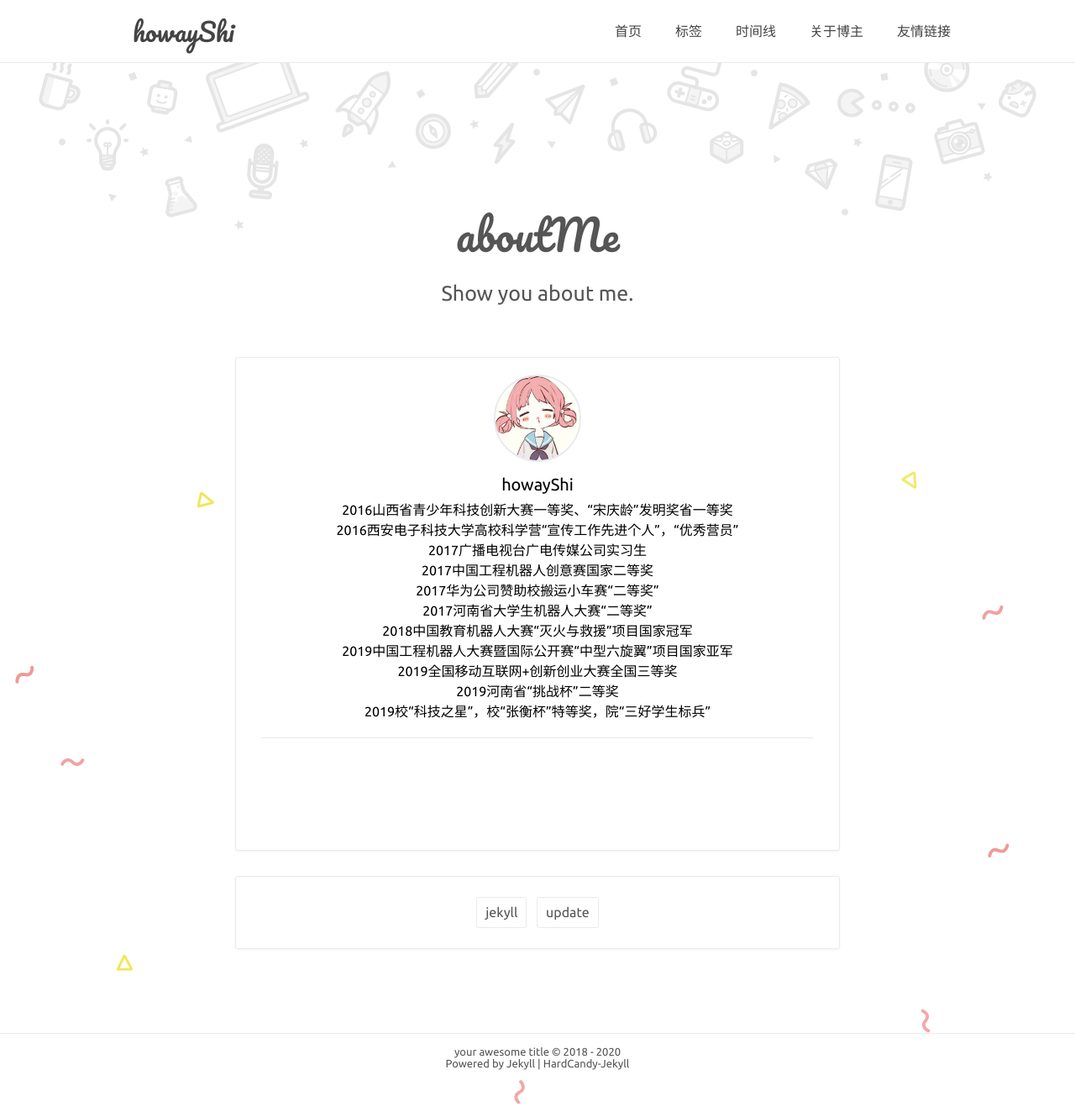
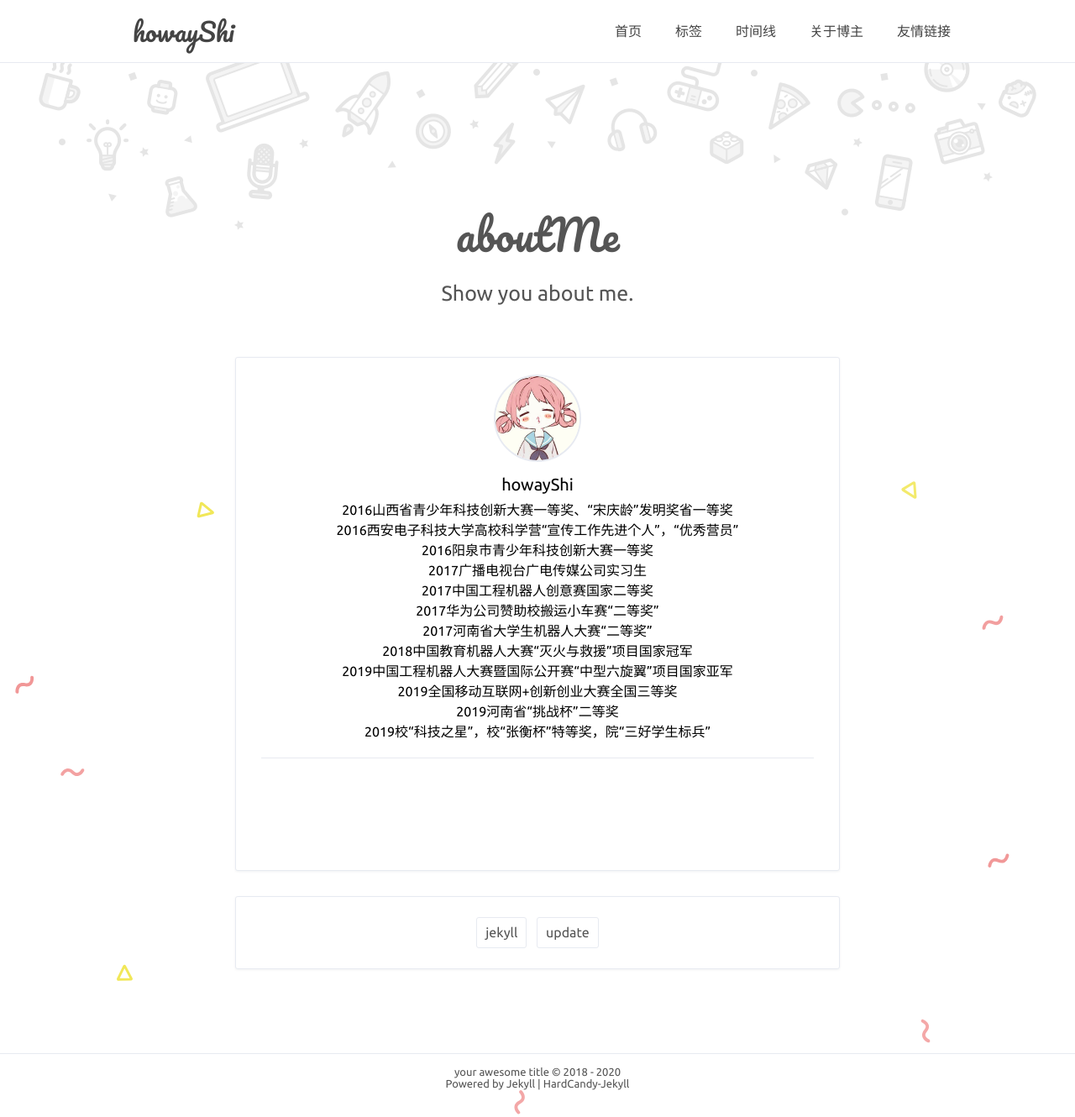
Before and after one commit to tomasbala/howayShi.github.io, a Jekyll site: the page built from about.html, in a window 1280 px wide. Shown: the whole page at 84% size. Built offline with Jekyll 4.4.1, drawn with Linux system fonts in a browser that asks for light colours; comment, search, counter and statistics services are not loaded; before the commit the page ends 1306 px from its top, so only the background shows below that.

Commit message:
new pages

```diff
--- a/about.html
+++ b/about.html
@@ -16,6 +16,7 @@ description:
           <div class="portraits"><img src="{{ site.portraits }}" alt=""></div>
           <span id="yourname">{{ site.name }}</span>
           <span id="yourbio">2016山西省青少年科技创新大赛一等奖、“宋庆龄”发明奖省一等奖<Br>2016西安电子科技大学高校科学营“宣传工作先进个人”，“优秀营员”<Br>
+			2016阳泉市青少年科技创新大赛一等奖<Br>
 			2017广播电视台广电传媒公司实习生<Br>
 			2017中国工程机器人创意赛国家二等奖<Br>
 			2017华为公司赞助校搬运小车赛“二等奖”<Br>
```
Also changed, not shown: 2 other files.
